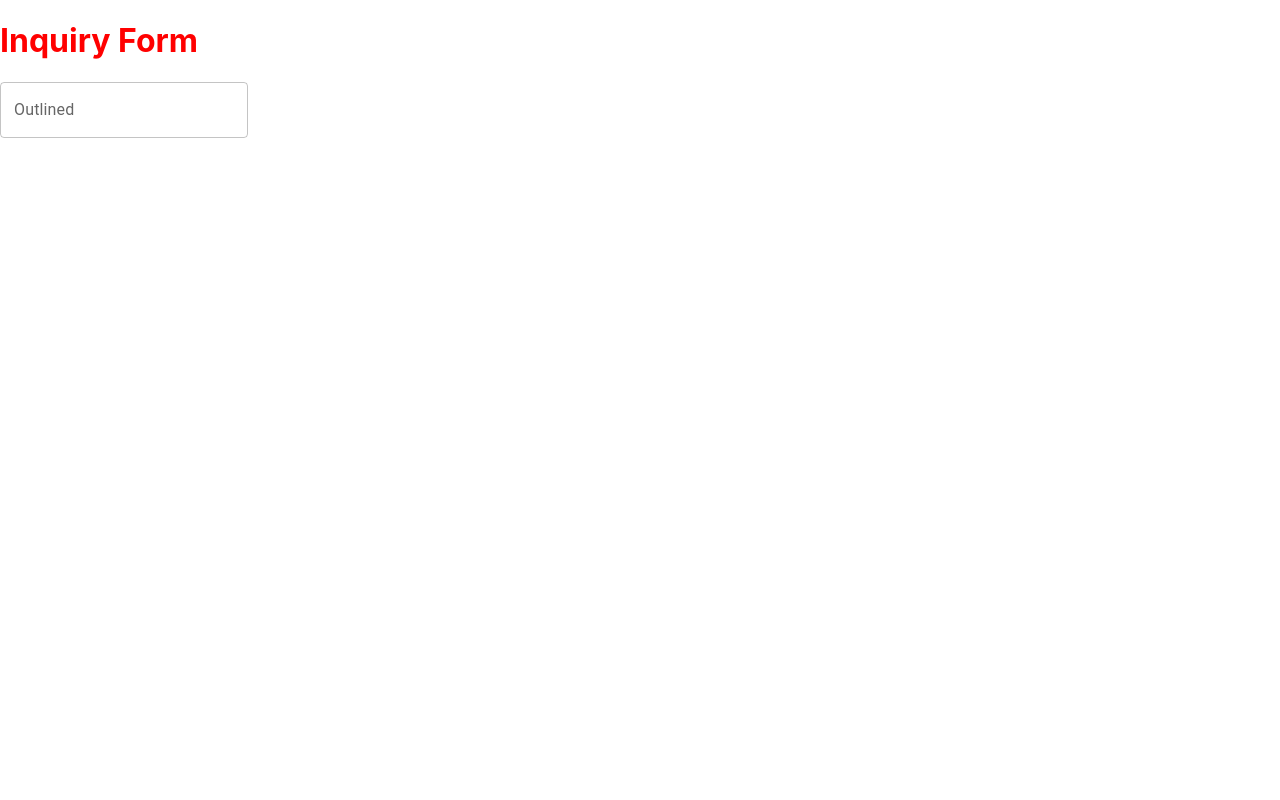
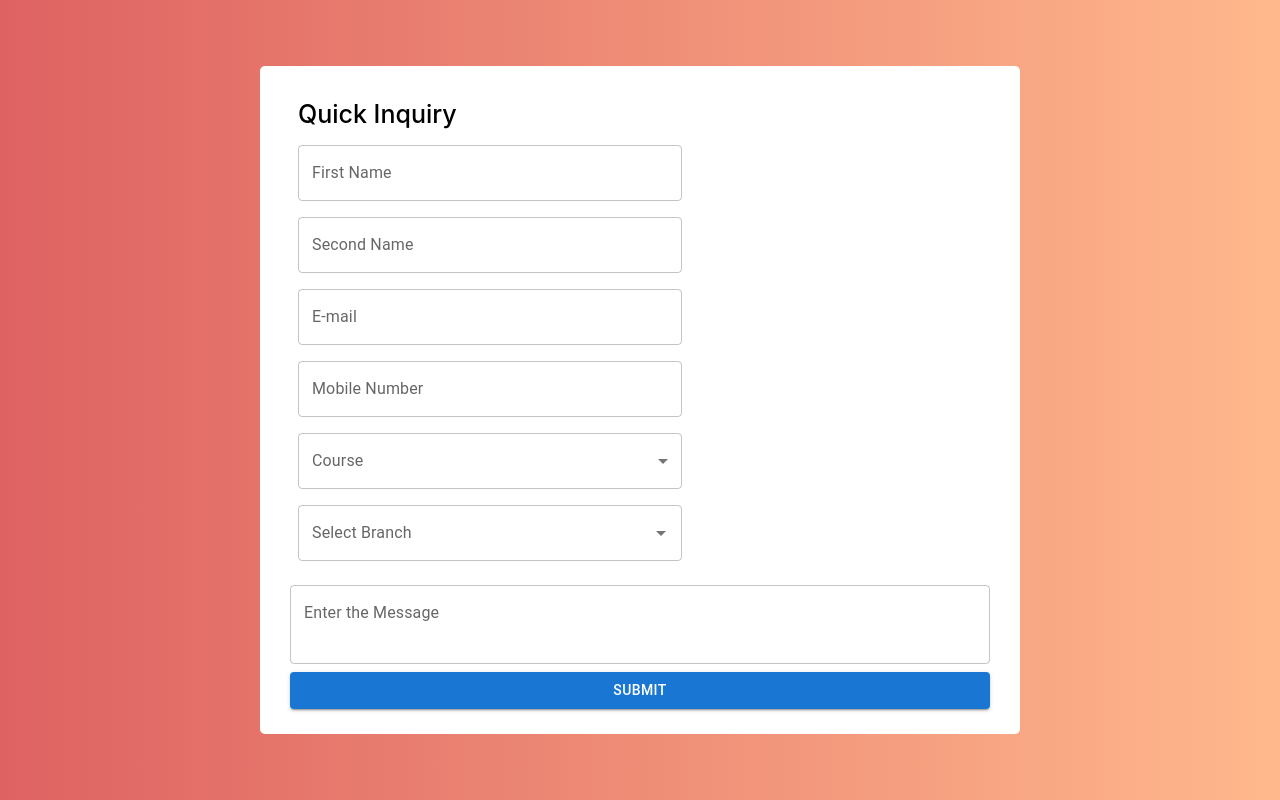
Before and after one commit to YashmikaAnusara/Inquiry-System-E-WIS, a React (Create React App) app in the folder frontend/: page /InquiryForm in a window 1280 px wide. Built offline with nearby package versions, Linux system fonts and the light colour scheme.

Commit message:
Add Quick Inquiry Page

```diff
--- a/frontend/src/css/InquiryForm.css
+++ b/frontend/src/css/InquiryForm.css
@@ -1,3 +1,33 @@
-.Inquiryheading{
-    color: red;
+.InquiryBody {
+  display: flex;
+  height: 100vh;
+  justify-content: center;
+  align-items: center;
+  background: linear-gradient(
+    90deg,
+    rgba(222, 98, 98, 1) 0%,
+    rgba(255, 184, 140, 1) 100%
+  );
 }
+.InquiryCon {
+  max-width: 700px;
+  width: 100%;
+  background: white;
+  padding: 25px 30px;
+  border-radius: 5px;
+}
+.InquiryCon .InquiryTitle {
+  font-size: 25px;
+  font-weight: 500;
+  position: relative;
+}
+.InquiryFeild {
+  display: inline-block;
+}
+.InquiryMessage {
+  padding: 100%;
+  margin: 100%;
+}
+.InquiryButton{
+    width: 100%;
+}
--- a/frontend/src/pages/InquiryForm.jsx
+++ b/frontend/src/pages/InquiryForm.jsx
@@ -1,16 +1,160 @@
-import React from 'react'
-import '../css/InquiryForm.css'
-import TextField from '@mui/material/TextField';
+import React, { useState } from "react";
+import Box from "@mui/material/Box";
+import "../css/InquiryForm.css";
+import TextField from "@mui/material/TextField";
+import Autocomplete from "@mui/material/Autocomplete";
+import CircularProgress from "@mui/material/CircularProgress";
+import Button from "@mui/material/Button";
 
+function sleep(delay = 0) {
+  return new Promise((resolve) => {
+    setTimeout(resolve, delay);
+  });
+}
 
 export default function InquiryForm() {
+  const [open, setOpen] = React.useState(false);
+  const [options, setOptions] = React.useState([]);
+  const loading = open && options.length === 0;
+
+  const [Branch, setBranch] = useState("");
+
+  React.useEffect(() => {
+    let active = true;
+
+    if (!loading) {
+      return undefined;
+    }
+
+    (async () => {
+      await sleep(1e3);
+
+      if (active) {
+        //Enter the Fetch Data URL
+        fetch("")
+          .then((response) => response.json())
+          .then((data) => {
+            setOptions(data);
+          });
+      }
+    })();
+
+    return () => {
+      active = false;
+    };
+  }, [loading]);
+
+  React.useEffect(() => {
+    if (!open) {
+      setOptions([]);
+    }
+  }, [open]);
   return (
-
-    <div>
-
-      <h1 className='Inquiryheading'>Inquiry Form</h1>
-      <TextField id="outlined-basic" label="Outlined" variant="outlined" />
-
+    <div className="InquiryBody">
+      <div className="InquiryCon">
+        <Box
+          component="form"
+          sx={{
+            "& > :not(style)": {
+              m: 1,
+              width: "38ch",
+            },
+          }}
+          noValidate
+          autoComplete="off"
+        >
+          <h1 className="InquiryTitle">Quick Inquiry</h1>
+          <TextField
+            id="outlined-basic"
+            label="First Name"
+            variant="outlined"
+          />
+          <TextField
+            id="outlined-basic"
+            label="Second Name"
+            variant="outlined"
+          />
+          <TextField
+            type="email"
+            id="outlined-basic"
+            label="E-mail"
+            variant="outlined"
+          />
+          <TextField
+            type="number"
+            id="outlined-basic"
+            label="Mobile Number"
+            variant="outlined"
+          />
+          <TextField
+            id="outlined-basic"
+            className="InquiryTextboxSize"
+            select
+            label="Course"
+            variant="outlined"
+            SelectProps={{ native: true }}
+          >
+            <option value=""></option>
+            <option value="IT">IT </option>
+            <option value="SE">SE</option>
+            <option value="CN">CN</option>
+            <option value="IM">IM</option>
+            <option value="DS">DS</option>
+          </TextField>
+          <Autocomplete
+            id="Brand"
+            className="InquiryFeild"
+            open={open}
+            onOpen={() => {
+              setOpen(true);
+            }}
+            onClose={() => {
+              setOpen(false);
+            }}
+            getOptionLabel={(option) => option.branch}
+            onChange={(e, value) => {
+              setBranch(value.branch);
+            }}
+            options={options}
+            loading={loading}
+            renderInput={(params) => (
+              <TextField
+                {...params}
+                label="Select Branch"
+                value={Branch}
+                variant="outlined"
+                name="Branch"
+                InputProps={{
+                  ...params.InputProps,
+                  endAdornment: (
+                    <React.Fragment>
+                      {loading ? (
+                        <CircularProgress color="inherit" size={20} />
+                      ) : null}
+                      {params.InputProps.endAdornment}
+                    </React.Fragment>
+                  ),
+                }}
+              />
+            )}
+          />
+        </Box>
+        <TextField
+          id="outlined-basic"
+          label="Enter the Message"
+          variant="outlined"
+          multiline
+          rows={2}
+          fullWidth
+          margin="normal"
+          className="InquiryMessage"
+        />
+        <div>
+          <Button className="InquiryButton" variant="contained">
+            Submit
+          </Button>
+        </div>
+      </div>
     </div>
-  )
+  );
 }
```
